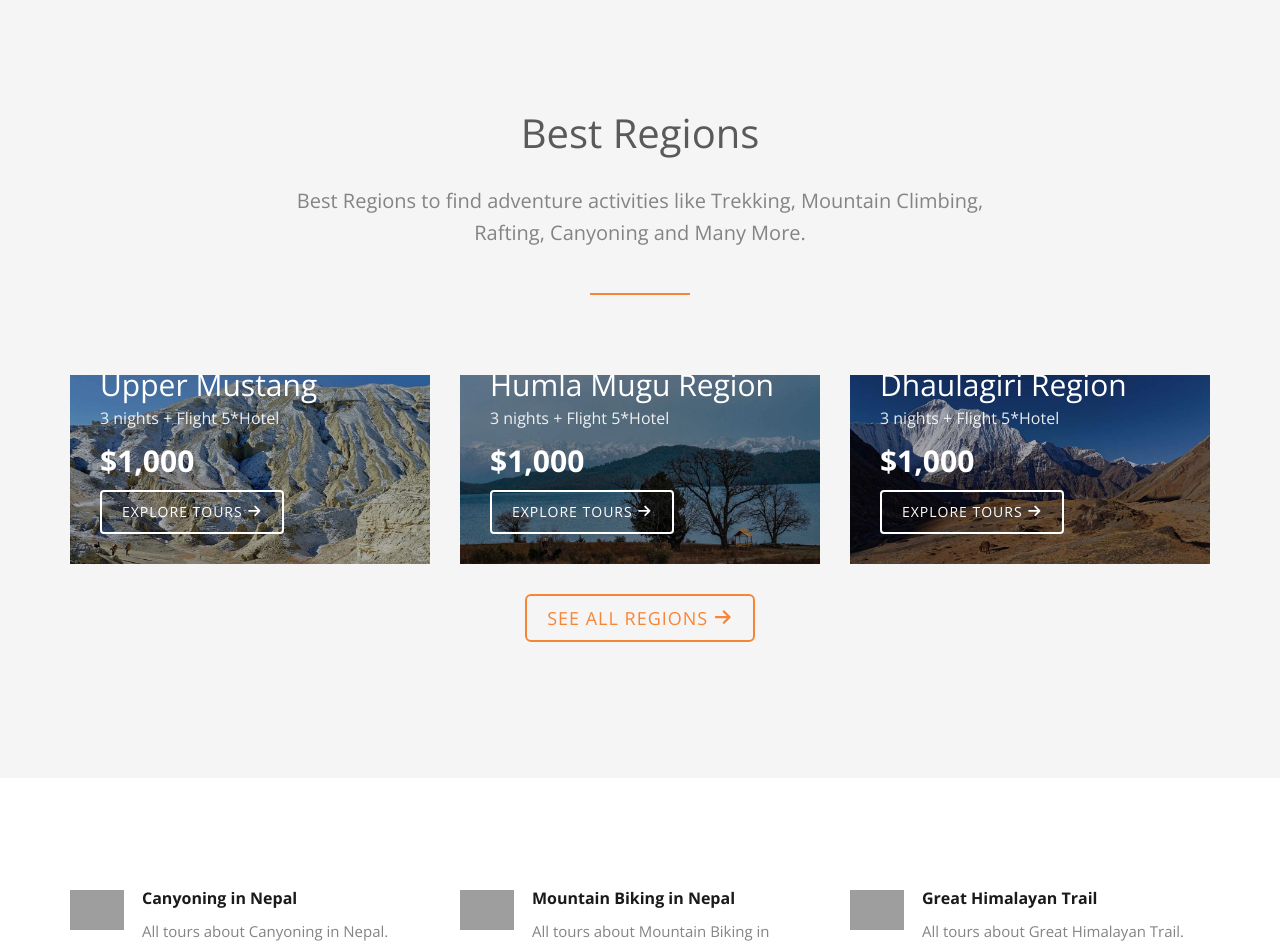
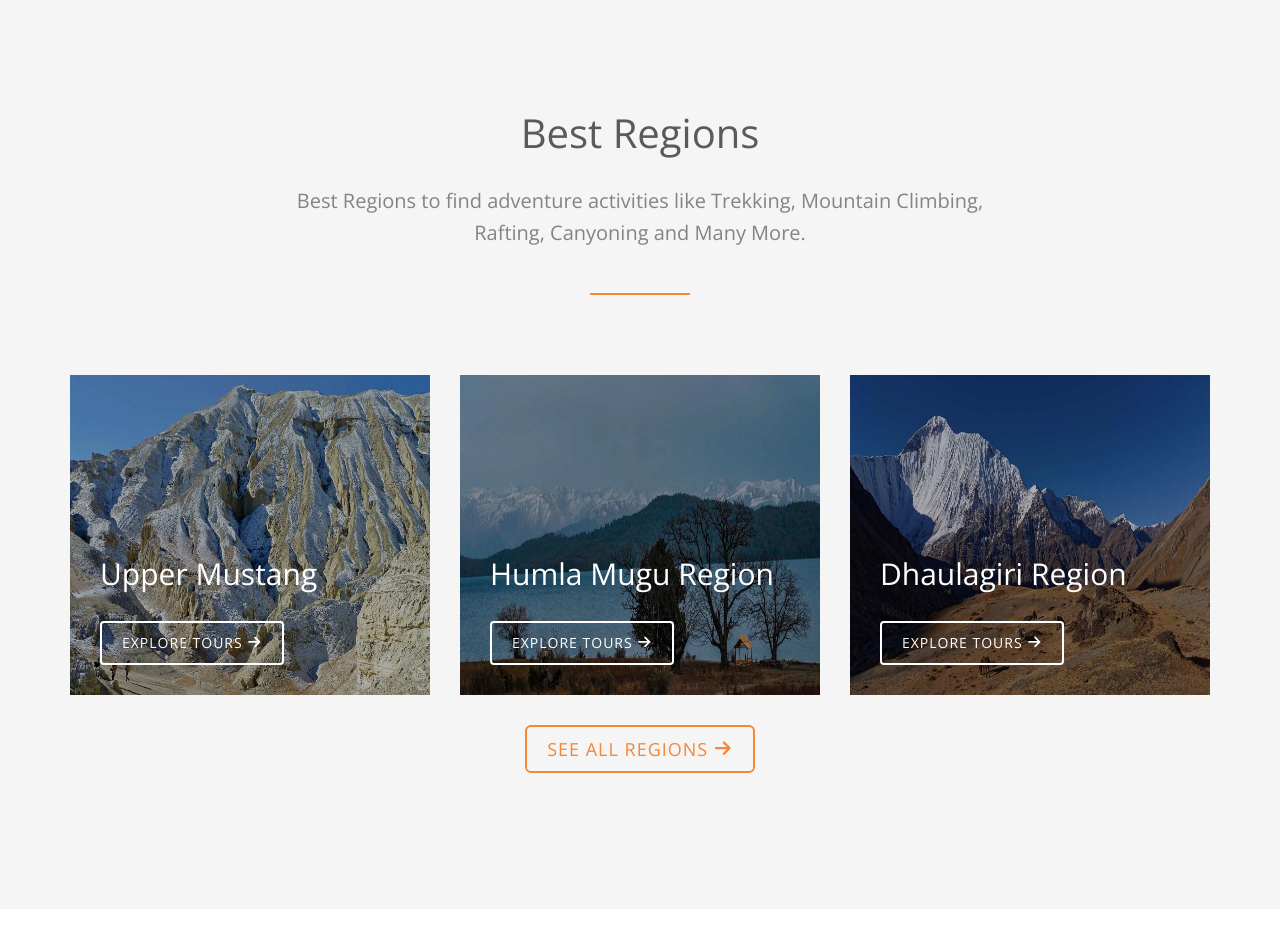
Before and after one commit to vijaythapa333/django-travel-lite, a Django app: page / in a window 1280 px wide. Shown: the part 897-1846 px from the top of the page. Run offline with Django 3.2, Linux system fonts and the light colour scheme; data comes from the database, SQL or seed files in the repository; both versions use the stored data as it was after the commit; some libraries are stand-ins or nearby versions; some web fonts are replaced; grey boxes are pictures that could not be loaded.

Commit message:
Images added on Tours

```diff
--- a/templates/index.html
+++ b/templates/index.html
@@ -259,16 +259,17 @@
 							<div class="col-md-4 col-sm-6 fh5co-tours animate-box" data-animate-effect="fadeIn">
 								<div href="#">
 									{% if region.region_image %}
-									<img src="{{ region.region_image.url }}" alt="{{ region.region_title }}" class="img-responsive">
+									<img src="{{ region.region_image.url }}" alt="{{ region.region_title }}" class="img-responsive" style="height:320px; width:100%;">
 									{% else %}
-									<img src="{% static 'images/no-image.jpg' %}" alt="Travel Nepal" class="img-responsive">
+									<img src="{% static 'images/no-image.jpg' %}" alt="Travel Nepal" class="img-responsive" style="height:320px; width:100%;">
 									{% endif %}
 
 									<div class="desc">
 										<span></span>
 										<h3>{{ region.region_title }}</h3>
-										<span>3 nights + Flight 5*Hotel</span>
-										<span class="price">$1,000</span>
+										<br>
+										{% comment %} <span>3 nights + Flight 5*Hotel</span>
+										<span class="price">$1,000</span> {% endcomment %}
 										<a class="btn btn-primary btn-outline" href="{% url 'tour:region-detail' region.region_slug %}">Explore Tours <i class="icon-arrow-right22"></i></a>
 									</div>
 								</div>
```
Also changed, not shown: db.sqlite3, media/regions/Upper-Mustang-Trek-Landscapes.jpg (added), media/tours/Annapurna-Circuit-Trek-Gurkha-Expeditions-Nepal.jpg (added), media/tours/Canyoning.webp (added), media/tours/Langtang-Trek-offered-by-Gurkha-Expeditions-Nepal.jpg (added), media/tours/Lo-Manthang-Upper-Mustang-Trek-Nepal.jpg (added), media/tours/Manaslu-Circuit-Mountain-Biking-Tour-Himalayan-Action-2.jpg (added), media/tours/Poon-Hill-Ghorepani-Trek.jpg (added), media/tours/Sunkoshi-River-Rafting-2.jpg (added), media/tours/Upper-Dolpo-Trek-Gurkha-Expeditions-Nepal.jpg (added), media/tours/humla-trek.jpg (added), media/tours/limi-valley-trek.jpg (added).
